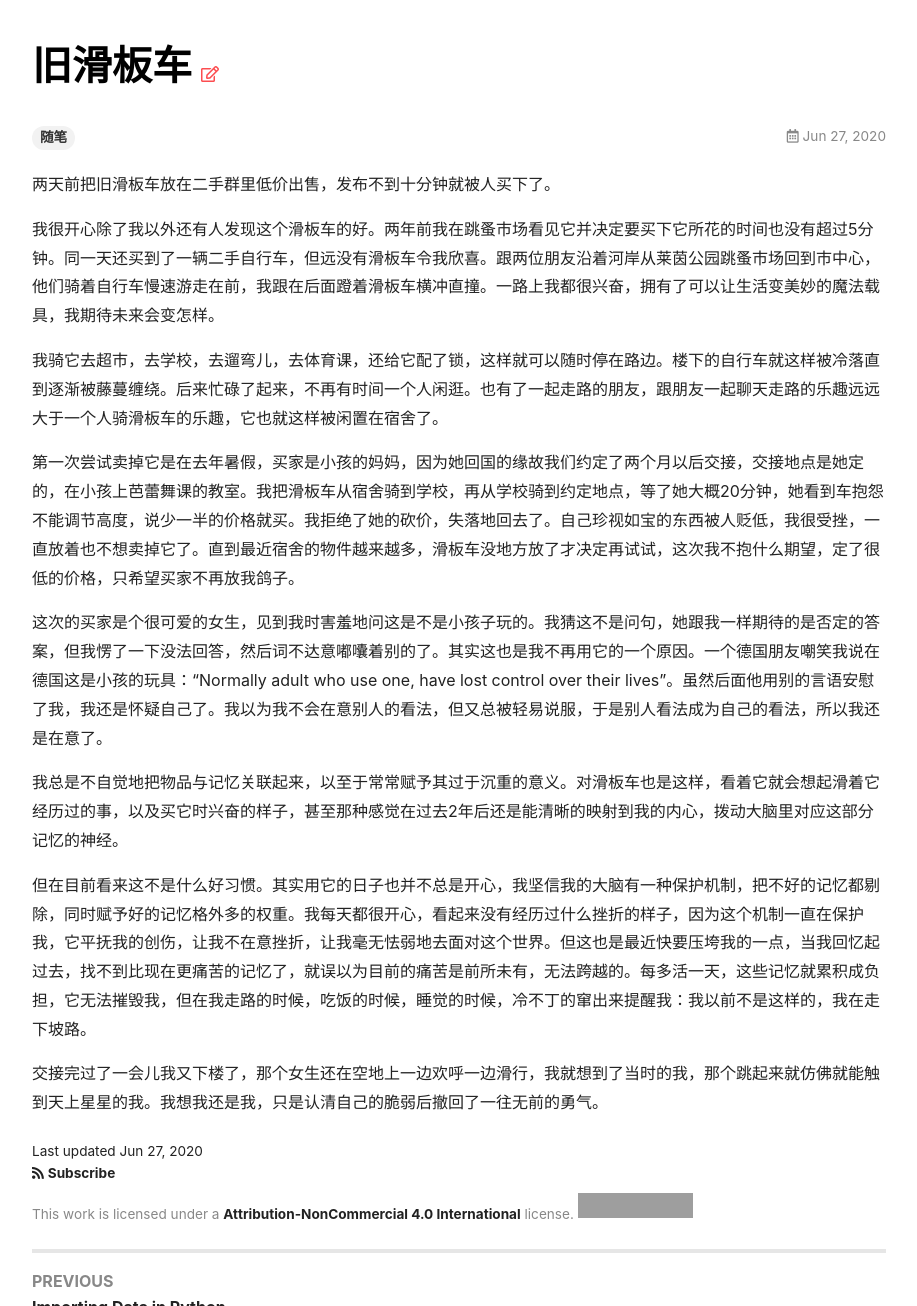
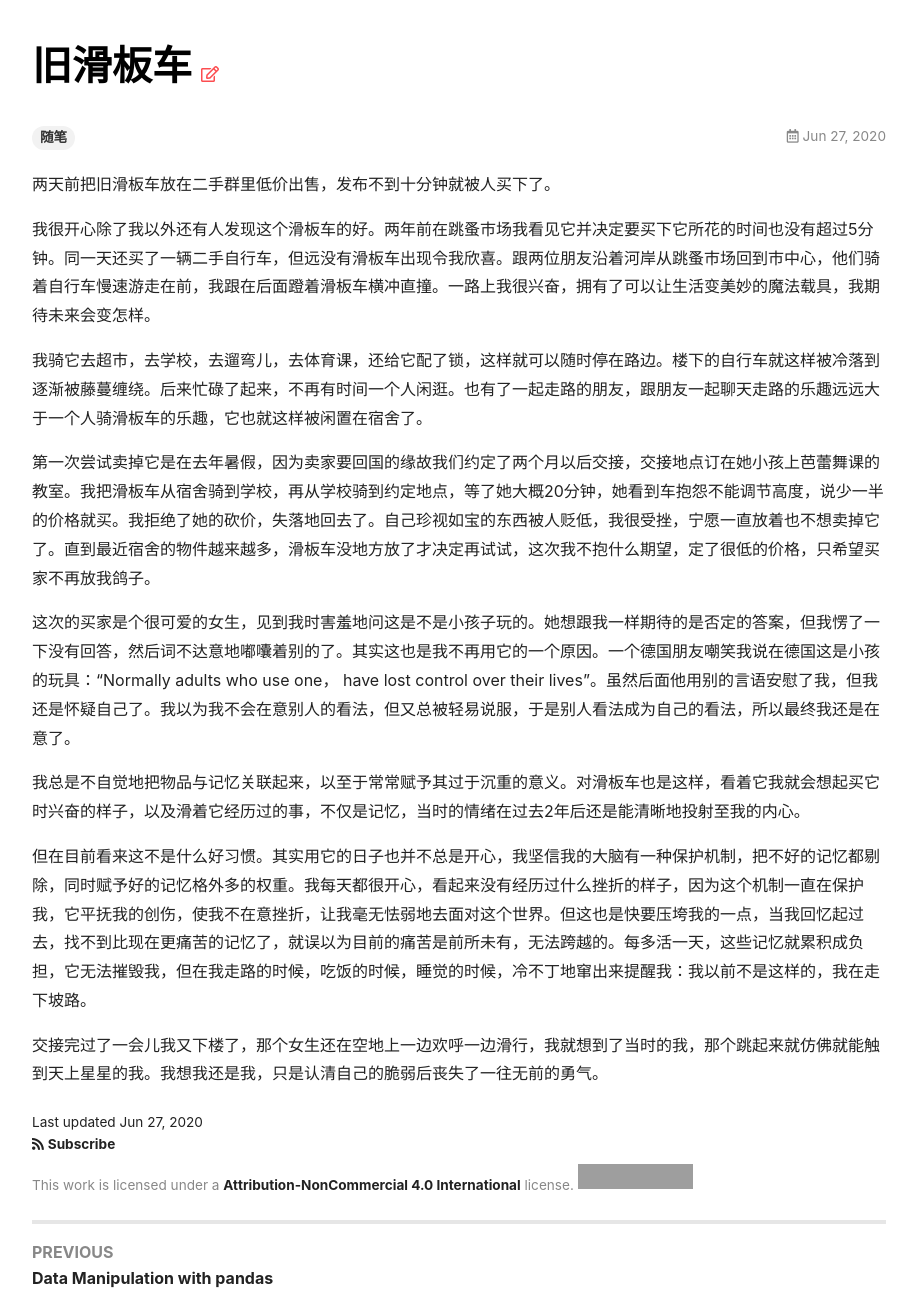
Before and after one commit to Yuleii/Yuleii.github.io, a Jekyll site: the page built from _posts/2020-06-27-the-old-scooter .md, in a window 1280 px wide and 1400 px high, cut to the strip 94-1400 px from the top of the window. Shown: the whole strip, without its empty margins (71-988 px from the left). Built offline with Jekyll 4.4.1, drawn with Linux system fonts in a browser that asks for light colours; nearby versions of some CDN libraries; comment, search, counter and statistics services are not loaded; grey boxes are pictures that could not be loaded.

Commit message:
:pencil: Add data manipulation with pandas.

```diff
--- a/_posts/2020-06-27-the-old-scooter .md
+++ b/_posts/2020-06-27-the-old-scooter .md
@@ -15,16 +15,16 @@
 
 两天前把旧滑板车放在二手群里低价出售，发布不到十分钟就被人买下了。
 
-我很开心除了我以外还有人发现这个滑板车的好。两年前我在跳蚤市场看见它并决定要买下它所花的时间也没有超过5分钟。同一天还买到了一辆二手自行车，但远没有滑板车令我欣喜。跟两位朋友沿着河岸从莱茵公园跳蚤市场回到市中心，他们骑着自行车慢速游走在前，我跟在后面蹬着滑板车横冲直撞。一路上我都很兴奋，拥有了可以让生活变美妙的魔法载具，我期待未来会变怎样。
+我很开心除了我以外还有人发现这个滑板车的好。两年前在跳蚤市场我看见它并决定要买下它所花的时间也没有超过5分钟。同一天还买了一辆二手自行车，但远没有滑板车出现令我欣喜。跟两位朋友沿着河岸从跳蚤市场回到市中心，他们骑着自行车慢速游走在前，我跟在后面蹬着滑板车横冲直撞。一路上我很兴奋，拥有了可以让生活变美妙的魔法载具，我期待未来会变怎样。
 
-我骑它去超市，去学校，去遛弯儿，去体育课，还给它配了锁，这样就可以随时停在路边。楼下的自行车就这样被冷落直到逐渐被藤蔓缠绕。后来忙碌了起来，不再有时间一个人闲逛。也有了一起走路的朋友，跟朋友一起聊天走路的乐趣远远大于一个人骑滑板车的乐趣，它也就这样被闲置在宿舍了。
+我骑它去超市，去学校，去遛弯儿，去体育课，还给它配了锁，这样就可以随时停在路边。楼下的自行车就这样被冷落到逐渐被藤蔓缠绕。后来忙碌了起来，不再有时间一个人闲逛。也有了一起走路的朋友，跟朋友一起聊天走路的乐趣远远大于一个人骑滑板车的乐趣，它也就这样被闲置在宿舍了。
 
-第一次尝试卖掉它是在去年暑假，买家是小孩的妈妈，因为她回国的缘故我们约定了两个月以后交接，交接地点是她定的，在小孩上芭蕾舞课的教室。我把滑板车从宿舍骑到学校，再从学校骑到约定地点，等了她大概20分钟，她看到车抱怨不能调节高度，说少一半的价格就买。我拒绝了她的砍价，失落地回去了。自己珍视如宝的东西被人贬低，我很受挫，一直放着也不想卖掉它了。直到最近宿舍的物件越来越多，滑板车没地方放了才决定再试试，这次我不抱什么期望，定了很低的价格，只希望买家不再放我鸽子。
+第一次尝试卖掉它是在去年暑假，因为卖家要回国的缘故我们约定了两个月以后交接，交接地点订在她小孩上芭蕾舞课的教室。我把滑板车从宿舍骑到学校，再从学校骑到约定地点，等了她大概20分钟，她看到车抱怨不能调节高度，说少一半的价格就买。我拒绝了她的砍价，失落地回去了。自己珍视如宝的东西被人贬低，我很受挫，宁愿一直放着也不想卖掉它了。直到最近宿舍的物件越来越多，滑板车没地方放了才决定再试试，这次我不抱什么期望，定了很低的价格，只希望买家不再放我鸽子。
 
-这次的买家是个很可爱的女生，见到我时害羞地问这是不是小孩子玩的。我猜这不是问句，她跟我一样期待的是否定的答案，但我愣了一下没法回答，然后词不达意嘟囔着别的了。其实这也是我不再用它的一个原因。一个德国朋友嘲笑我说在德国这是小孩的玩具：“Normally adult who use one, have lost control over their lives”。虽然后面他用别的言语安慰了我，我还是怀疑自己了。我以为我不会在意别人的看法，但又总被轻易说服，于是别人看法成为自己的看法，所以我还是在意了。
+这次的买家是个很可爱的女生，见到我时害羞地问这是不是小孩子玩的。她想跟我一样期待的是否定的答案，但我愣了一下没有回答，然后词不达意地嘟囔着别的了。其实这也是我不再用它的一个原因。一个德国朋友嘲笑我说在德国这是小孩的玩具：“Normally adults who use one， have lost control over their lives”。虽然后面他用别的言语安慰了我，但我还是怀疑自己了。我以为我不会在意别人的看法，但又总被轻易说服，于是别人看法成为自己的看法，所以最终我还是在意了。
 
-我总是不自觉地把物品与记忆关联起来，以至于常常赋予其过于沉重的意义。对滑板车也是这样，看着它就会想起滑着它经历过的事，以及买它时兴奋的样子，甚至那种感觉在过去2年后还是能清晰的映射到我的内心，拨动大脑里对应这部分记忆的神经。
+我总是不自觉地把物品与记忆关联起来，以至于常常赋予其过于沉重的意义。对滑板车也是这样，看着它我就会想起买它时兴奋的样子，以及滑着它经历过的事，不仅是记忆，当时的情绪在过去2年后还是能清晰地投射至我的内心。
 
-但在目前看来这不是什么好习惯。其实用它的日子也并不总是开心，我坚信我的大脑有一种保护机制，把不好的记忆都剔除，同时赋予好的记忆格外多的权重。我每天都很开心，看起来没有经历过什么挫折的样子，因为这个机制一直在保护我，它平抚我的创伤，让我不在意挫折，让我毫无怯弱地去面对这个世界。但这也是最近快要压垮我的一点，当我回忆起过去，找不到比现在更痛苦的记忆了，就误以为目前的痛苦是前所未有，无法跨越的。每多活一天，这些记忆就累积成负担，它无法摧毁我，但在我走路的时候，吃饭的时候，睡觉的时候，冷不丁的窜出来提醒我：我以前不是这样的，我在走下坡路。
+但在目前看来这不是什么好习惯。其实用它的日子也并不总是开心，我坚信我的大脑有一种保护机制，把不好的记忆都剔除，同时赋予好的记忆格外多的权重。我每天都很开心，看起来没有经历过什么挫折的样子，因为这个机制一直在保护我，它平抚我的创伤，使我不在意挫折，让我毫无怯弱地去面对这个世界。但这也是快要压垮我的一点，当我回忆起过去，找不到比现在更痛苦的记忆了，就误以为目前的痛苦是前所未有，无法跨越的。每多活一天，这些记忆就累积成负担，它无法摧毁我，但在我走路的时候，吃饭的时候，睡觉的时候，冷不丁地窜出来提醒我：我以前不是这样的，我在走下坡路。
 
-交接完过了一会儿我又下楼了，那个女生还在空地上一边欢呼一边滑行，我就想到了当时的我，那个跳起来就仿佛就能触到天上星星的我。我想我还是我，只是认清自己的脆弱后撤回了一往无前的勇气。
+交接完过了一会儿我又下楼了，那个女生还在空地上一边欢呼一边滑行，我就想到了当时的我，那个跳起来就仿佛就能触到天上星星的我。我想我还是我，只是认清自己的脆弱后丧失了一往无前的勇气。
```
Also changed, not shown: _posts/2020-06-27-data-manipulation-with-pandas.md (added, +148 -0 lines).
